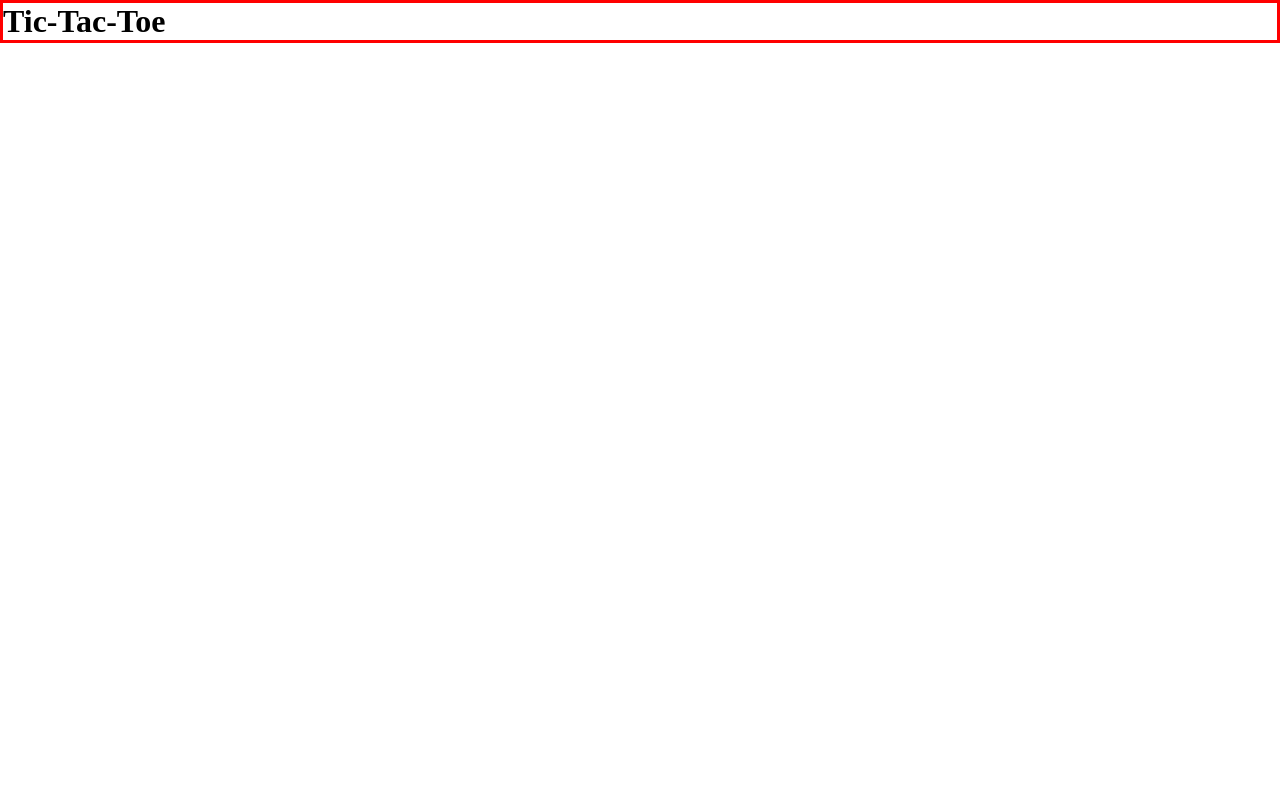
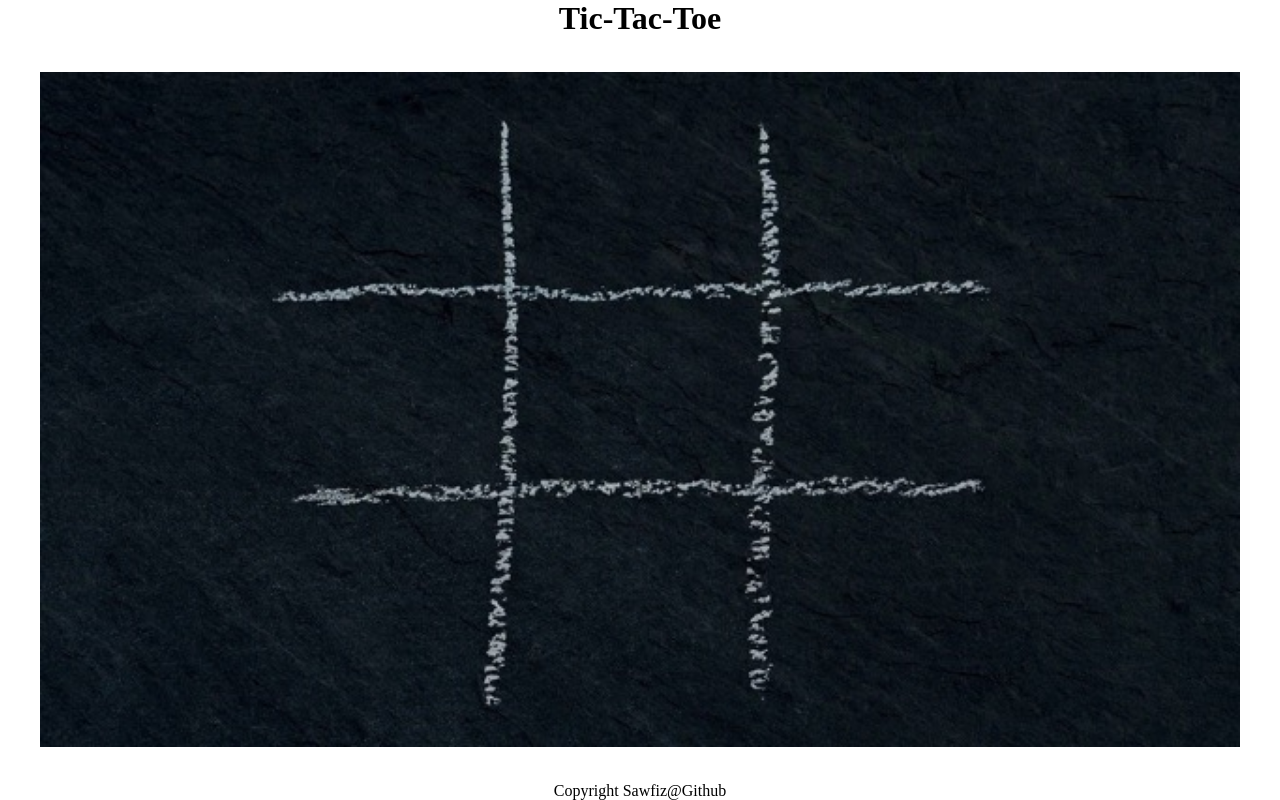
Before and after one commit to sawfiz/Tic-Tac-Toe, a plain HTML site: page index.html in a window 1280 px wide. Drawn offline with Linux system fonts and the light colour scheme.

Commit message:
Set up player, board and gameController object structures

```diff
--- a/index.html
+++ b/index.html
@@ -11,6 +11,11 @@
 
 <body>
     <h1>Tic-Tac-Toe</h1>
+    <div class="board-container">
+        <div class="board">
+        </div>
+    </div>
+    <footer>Copyright Sawfiz@Github</footer>
     <script src="index.js"></script>
 </body>
 
--- a/index.js
+++ b/index.js
@@ -0,0 +1,80 @@
+const boardEl = document.querySelector('.board');
+const boardSize = 3;
+
+// Player objects
+const Player = (piece) => {
+  let turn = false;
+
+  return { turn, piece };
+};
+
+const player1 = Player('X');
+const player2 = Player('O');
+
+// Game board object using module
+const gameBoard = (() => {
+  let board = [];
+
+  function initializeBoard() {
+    // Reset the board array
+    board = [
+      ['', '', ''],
+      ['', '', ''],
+      ['', '', ''],
+    ];
+
+    console.log('Intiialize', JSON.parse(JSON.stringify(board)));
+
+    // Empty the board display
+    boardEl.innerHTML = '';
+    for (let row = 0; row < boardSize; row++) {
+      for (let col = 0; col < boardSize; col++) {
+        const squareEl = document.createElement('div');
+        squareEl.classList.add('square');
+        boardEl.appendChild(squareEl);
+      }
+    }
+  }
+
+  function addToBoard(piece, num, squareEl ) {
+    const row = Math.floor(num / 3);
+    const col = num % 3;
+    console.log(row, col);
+    board[row][col] = piece;
+    console.log('After add', JSON.parse(JSON.stringify(board)));
+    if (piece === 'X') {
+        squareEl.style.backgroundImage = "url('images/X.png')";
+    } else {
+        squareEl.style.backgroundImage = "url('images/O.png')";
+    }
+  }
+
+  return { initializeBoard, addToBoard };
+})();
+
+// gameController object using module
+const gameController = (() => {
+  let currentPlayer = player1;
+  player1.turn = true;
+  let plays = 0;
+
+  function trackInput() {
+    const squaresEls = Array.from(document.querySelectorAll('.square'));
+    console.log(squaresEls);
+    squaresEls.forEach((squareEl) => {
+      squareEl.addEventListener('click', () => {
+        console.log(currentPlayer.piece, squaresEls.indexOf(squareEl));
+
+        gameBoard.addToBoard(currentPlayer.piece, squaresEls.indexOf(squareEl), squareEl);
+        squareEl.style.pointerEvents = 'none';
+        currentPlayer = currentPlayer === player1 ? player2 : player1;
+      });
+    });
+  }
+
+  return { trackInput };
+})();
+
+gameBoard.initializeBoard();
+
+gameController.trackInput();
--- a/style.css
+++ b/style.css
@@ -2,5 +2,45 @@
   margin: 0;
   padding: 0;
   box-sizing: border-box;
-  border: 1px solid red;
+  /* border: 1px solid red; */
 }
+
+body {
+    height: 100vh;
+    display: flex;
+    flex-direction: column;
+    justify-content: space-between;
+    align-items: center;
+}
+.board-container {
+    width: 1200px;
+    height: 675px;
+    background-image: url("images/tic-tact-toe-board\ Medium.jpeg");
+    background-size: cover;
+    display: flex;
+    justify-content: center;
+    align-items: center;
+}
+.board {
+    width: 60%;
+    height: 90%;
+    display: grid;
+    grid-template-columns: 1fr 1.1fr 1fr;
+    grid-template-rows: 1fr 1fr 1.2fr;
+    gap: 20px;
+    text-align: center;
+}
+
+.square {
+    width: 80%;
+    height: 80%;
+    background-size:cover;
+    background: center center;
+    display: flex;
+    align-self: center;
+    justify-self: center;
+}
+.square:hover {
+    cursor: pointer;
+    background: #333;
+}
```
Also changed, not shown: README.md, images/O.png (added), images/Screen Shot 2022-10-15 at 6.15.32 PM.png (added), images/Screen Shot 2022-10-15 at 6.15.51 PM.png (added), images/Screen Shot 2022-10-15 at 6.17.06 PM.png (added), images/Screen Shot 2022-10-15 at 6.17.12 PM.png (added), images/Screen Shot 2022-10-15 at 6.17.18 PM.png (added), images/Screen Shot 2022-10-15 at 6.17.24 PM.png (added), images/Screen Shot 2022-10-15 at 6.17.30 PM.png (added), images/Screen Shot 2022-10-15 at 6.17.36 PM.png (added), images/X.png (added), images/tic-tact-toe-board Medium.jpeg (added), images/tic-tact-toe-board.webp (added).
